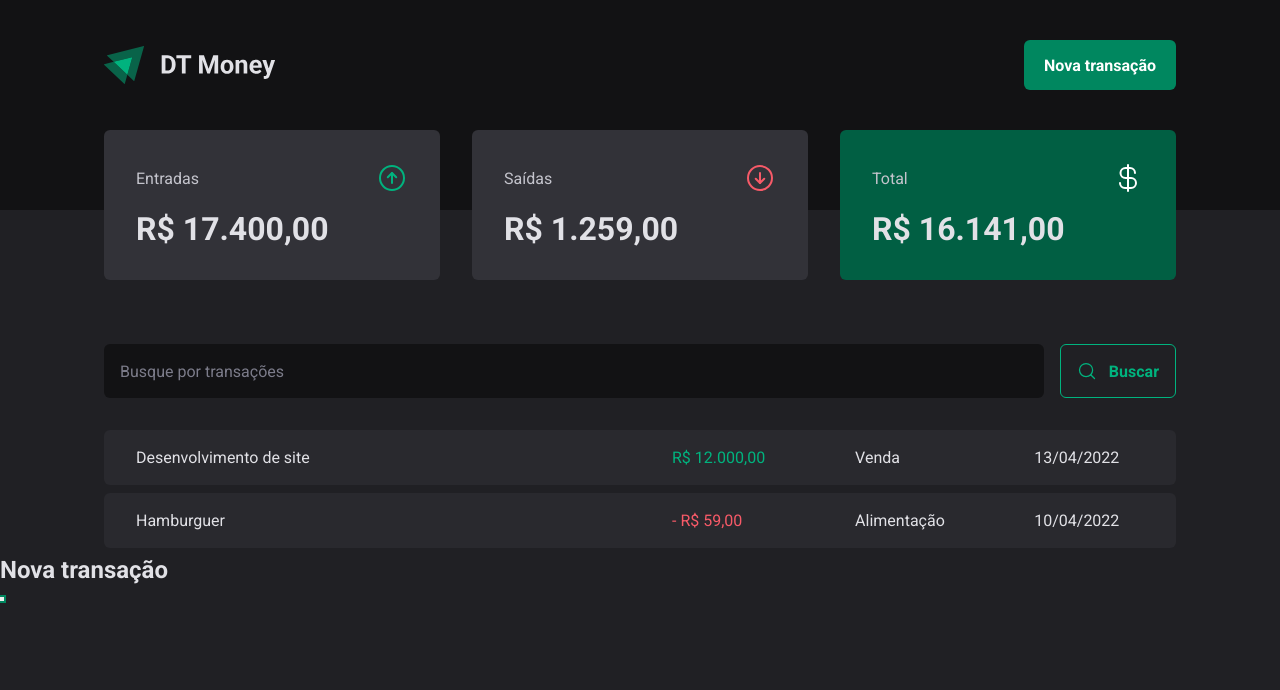
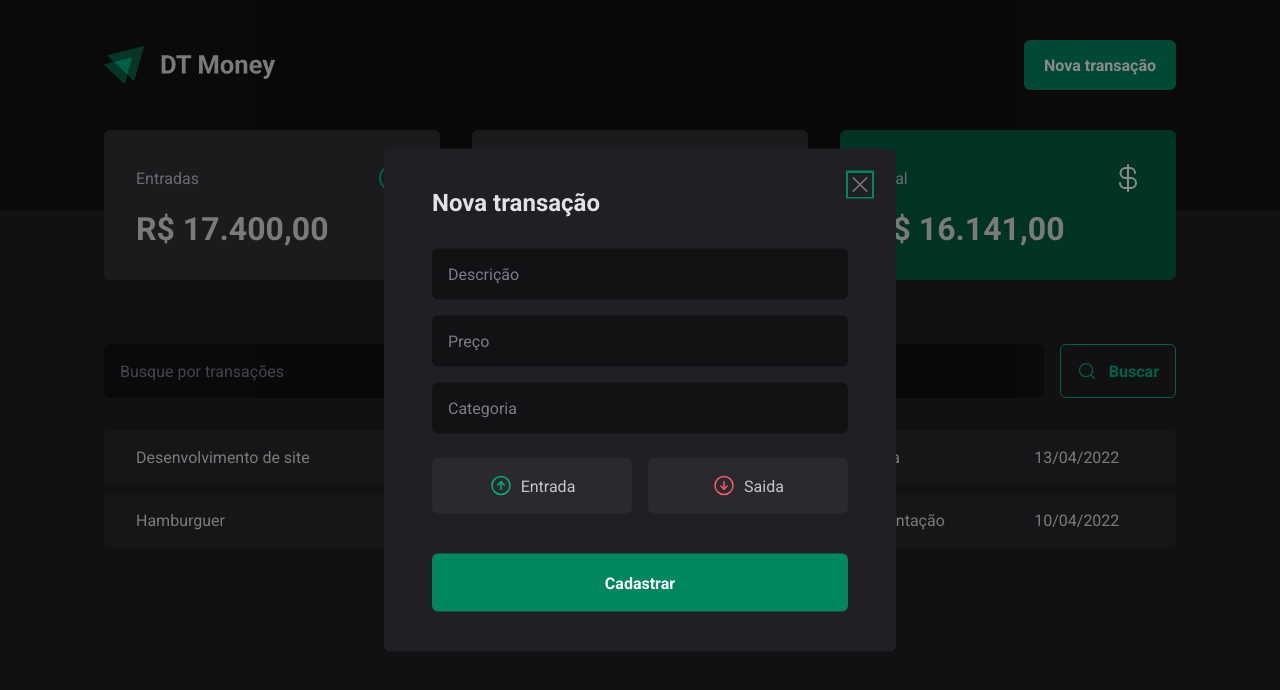
Before and after one commit to Jeffersoncharlles/dtmoney, a React (Vite) app in the folder web/: page / in a window 1280 px wide. Both pictures are taken after a click on the button "Nova transação". Shown: the top 690 px of the page. Built offline with nearby package versions, Linux system fonts and the light colour scheme.

Commit message:
chore:layout concluid with accebility done

```diff
--- a/web/package.json
+++ b/web/package.json
@@ -10,6 +10,7 @@
   },
   "dependencies": {
     "@radix-ui/react-dialog": "^1.0.0",
+    "@radix-ui/react-radio-group": "^1.0.0",
     "phosphor-react": "^1.4.1",
     "react": "^18.2.0",
     "react-dom": "^18.2.0",
--- a/web/src/components/Header/index.tsx
+++ b/web/src/components/Header/index.tsx
@@ -6,6 +6,7 @@
 import * as Dialog from '@radix-ui/react-dialog';
 
 import logoImg from '../../assets/logo.svg'
+import { NewTransactionModal } from '../NewTransactionModal';
 
 export const Header = () => {
 
@@ -19,15 +20,8 @@
                     <Dialog.Trigger asChild>
                         <NewTransactionButton>Nova transação</NewTransactionButton>
                     </Dialog.Trigger>
-                    <Dialog.Portal>
-                        <Dialog.Overlay />
-                        <Dialog.Content>
-                            <Dialog.Title>Nova transação</Dialog.Title>
-                            <Dialog.Close />
+                    <NewTransactionModal />
 
-
-                        </Dialog.Content>
-                    </Dialog.Portal>
                 </Dialog.Root>
 
             </HeaderContent>
--- /dev/null
+++ b/web/src/components/NewTransactionModal/index.tsx
@@ -0,0 +1,46 @@
+import {
+    Overlay,
+    Content,
+    CloseButton,
+    TransactionType,
+    TransactionTypeButton,
+} from './styles';
+import * as Dialog from '@radix-ui/react-dialog';
+import { ArrowCircleDown, ArrowCircleUp, X } from 'phosphor-react';
+
+export const NewTransactionModal = () => {
+
+    return (
+        <Dialog.Portal>
+            <Overlay />
+            <Content>
+                <Dialog.Title>Nova transação</Dialog.Title>
+                <CloseButton>
+                    <X size={24} />
+                </CloseButton>
+
+                <form>
+                    <input type="text" placeholder='Descrição' required />
+                    <input type="number" placeholder='Preço' required />
+                    <input type="text" placeholder='Categoria' required />
+
+                    <TransactionType>
+                        <TransactionTypeButton variant='income' value='income'>
+                            <ArrowCircleUp size={24} />
+                            Entrada
+                        </TransactionTypeButton>
+                        <TransactionTypeButton variant='outcome' value='outcome'>
+                            <ArrowCircleDown size={24} />
+                            Saida
+                        </TransactionTypeButton>
+                    </TransactionType>
+
+                    <button type='submit'>
+                        Cadastrar
+                    </button>
+                </form>
+
+            </Content>
+        </Dialog.Portal>
+    );
+}
--- /dev/null
+++ b/web/src/components/NewTransactionModal/styles.ts
@@ -0,0 +1,120 @@
+import styled from 'styled-components';
+import * as Dialog from '@radix-ui/react-dialog';
+import * as RadioGroup from '@radix-ui/react-radio-group';
+
+export const Overlay = styled(Dialog.Overlay)`
+    position: fixed;
+    width: 100vw;
+    height: 100vh;
+    inset: 0; // colocar top 0 bottom 0 left 0 right 0
+    background: #00000075;//rgba(0,0,0,0.75)
+
+`;
+
+export const Content = styled(Dialog.Content)`
+    min-width: 32rem;
+    border-radius: 6px;
+
+    padding: 2.5rem 3rem;
+    background: ${props => props.theme['gray-800']};
+
+    position: fixed;
+    top: 50%;
+    left: 50%;
+    transform: translate(-50%,-50%);//hack para centralizar
+
+
+    form{
+        margin-top: 2rem;
+
+        display: flex;
+        flex-direction: column;
+        gap: 1rem;
+
+
+        input{
+            border-radius: 6px;
+            border: 0;
+            padding: 1rem;
+            background: ${props => props.theme['gray-900']};
+            color: ${props => props.theme['gray-300']};
+
+
+            &::placeholder{
+                color: ${props => props.theme['gray-500']};
+            }
+        }
+
+        button[type="submit"]{
+            height: 58px;
+            border: 0;
+            background: ${props => props.theme['green-500']};
+            color: ${props => props.theme.white};
+            font-weight: bold;
+            padding: 0 1.25rem ;
+            border-radius: 6px;
+            margin-top: 1.5rem;
+
+            &:hover{
+                background: ${props => props.theme['green-700']};
+                transition: background-color .2s;
+            }
+        }
+    }
+`;
+
+export const CloseButton = styled(Dialog.Close)`
+    position: absolute;
+    background: transparent;
+    border: 0;
+    top: 1.5rem;
+    right: 1.5rem;
+    line-height: 0;//ajustar o focus //também pode ser font-size:0;
+    cursor: pointer;
+    color: ${props => props.theme['gray-500']};
+`;
+
+
+export const TransactionType = styled(RadioGroup.Root)`
+    display: grid;
+    grid-template-columns: repeat(2,1fr);
+    gap: 1rem;
+    margin-top: 0.5rem;
+
+`;
+
+interface TransactionTypeButtonProps {
+    variant: 'income' | 'outcome'
+}
+
+
+export const TransactionTypeButton = styled(RadioGroup.Item) <TransactionTypeButtonProps>`
+    background: ${props => props.theme['gray-700']};
+    padding: 1rem;
+    display: flex;
+    align-items: center;
+    justify-content: center;
+    gap: 0.5rem;
+    border-radius: 6px;
+    cursor: pointer;
+    border: 0;
+    color: ${props => props.theme['gray-300']};
+
+    svg{
+        color: ${({ theme, variant }) => variant === 'income' ? theme['green-300'] : theme['red-300']};
+    }
+
+    &[data-state='unchecked']:hover{
+        transition: background-color .2s;
+        background:  ${props => props.theme['gray-600']};
+    }
+
+    &[data-state='checked']{
+        color: ${props => props.theme.white};
+        background:${({ theme, variant }) => variant === 'income' ? theme['green-500'] : theme['red-500']};
+
+        svg{
+            color: ${props => props.theme.white};
+        }
+    }
+`;
```
Also changed, not shown: 1 other file (tests, documents, lock files or other folders).
